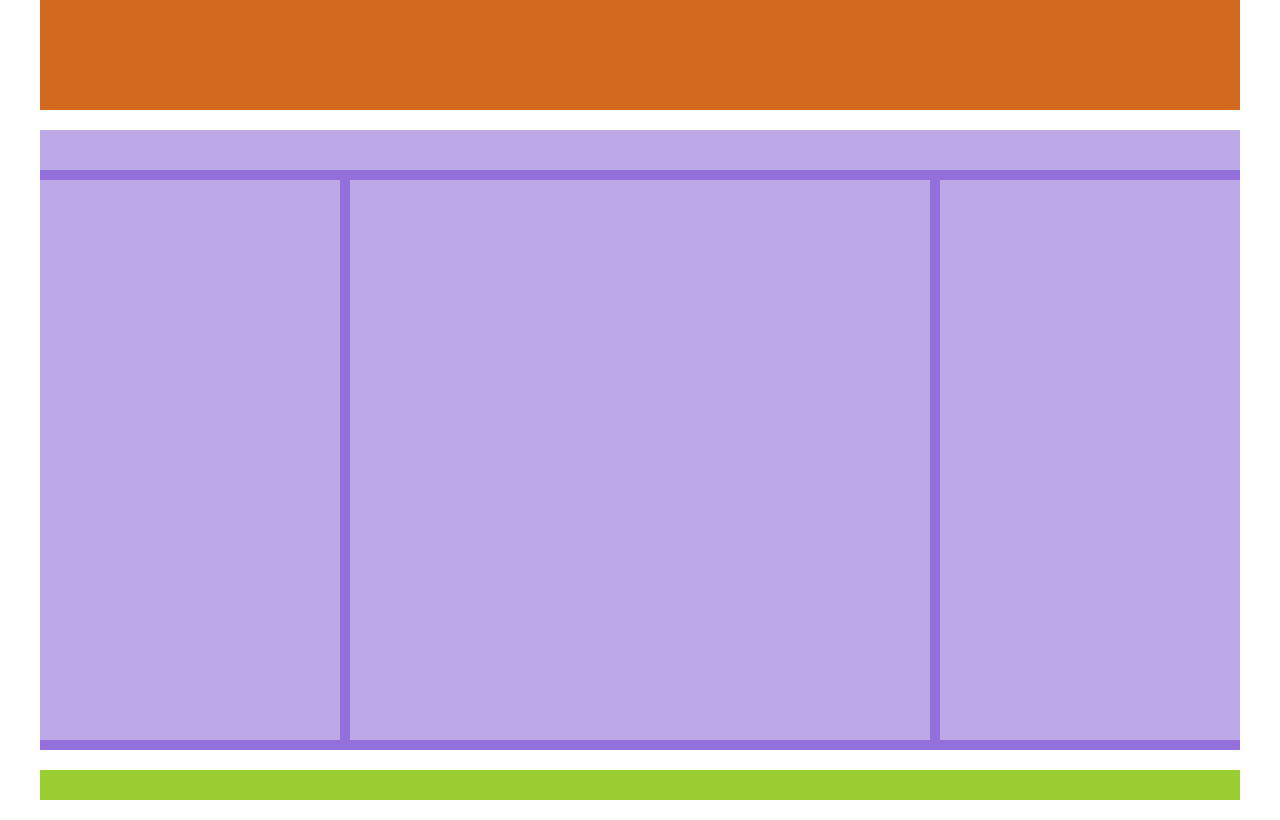
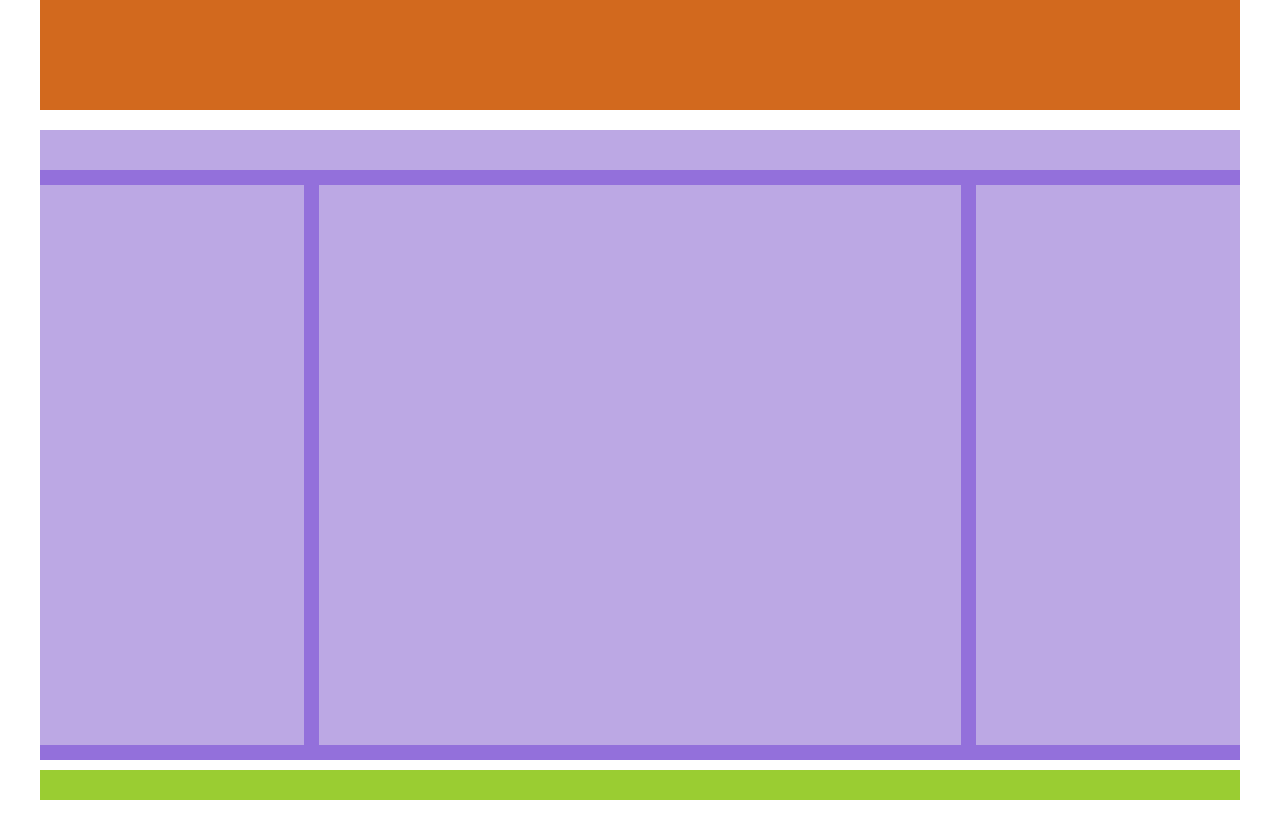
Before and after one commit to alemica97/htmlcss-struttura-wp, a plain HTML site: page index.html in a window 1280 px wide. Shown: the part 400-1220 px from the top of the page. Drawn offline with Linux system fonts and the light colour scheme.

Commit message:
aggiunta di un container principale

```diff
--- a/index.html
+++ b/index.html
@@ -7,7 +7,8 @@
     <link rel="stylesheet" href="style.css">
     <title>Struttura-WP</title>
 </head>
-<body class="debug">
+<body>
+    <div class="container">
         <header>
 
         </header>
@@ -30,5 +31,6 @@
         <footer>
 
         </footer>
+    </div>
 </body>
 </html>
--- a/style.css
+++ b/style.css
@@ -4,55 +4,57 @@
     box-sizing: border-box;
 }
 
-header {
+.container{
     max-width: 1200px;
-    min-height: 70px;
-    background-color: cornflowerblue;
     margin: 20px auto;
 }
 
+header, nav{
+    margin-bottom: 20px;
+}
+
+header {
+    min-height: 70px;
+    background-color: cornflowerblue;
+}
+
 nav {
-    max-width: 1200px;
     min-height: 400px;
     background-color: chocolate;
-    margin: auto;
 }
 
 main {
-    max-width: 1200px;
     min-height: 600px;
+    margin-bottom: 10px;
     background-color: mediumpurple;
-    margin: 20px auto;
 }
 
 footer {
-    max-width: 1200px;
     min-height: 30px;
     background-color: yellowgreen;
-    margin: auto;
 }
 
 section > .over {
     width: 100%;
     min-height: 40px;
     background-color: rgb(188, 168, 228);
-    margin-bottom: 10px;
 }
 
 .col.sidebar {
-    width: 300px;
+    width: 22%;
 }
 
 .col.content {
-    width: calc(100% - 310px - 310px);
-    margin-left: 10px;
-    margin-right: 10px;
+    width: calc(100% - 44% - 30px);
+    margin-left: 15px;
+    margin-right: 15px;
 }
 
 .col{
     float: left;
-    height: 560px;
-    margin-bottom: 10px;
+    min-height: 560px;
+    margin-bottom: 15px;
+    margin-top: 15px;
     background-color: rgb(188, 168, 228);
 }
 
```
Lines whose indentation alone changed are shown as unchanged.
